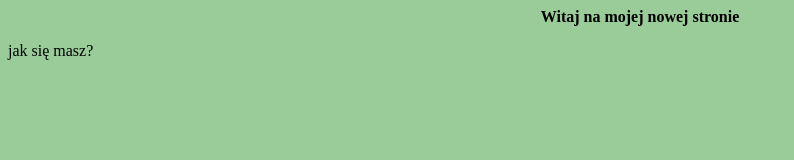
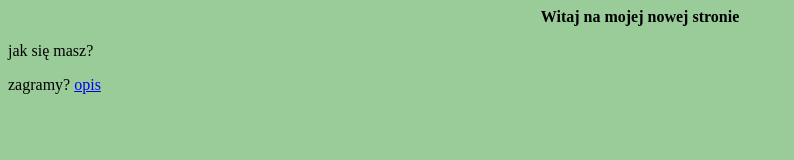
Before and after one commit to justynapodolska/pspi, a plain HTML site: page docs/index.html in a window 1280 px wide. Shown: the whole page, without its empty margins (0-794 px from the left). Drawn offline with Linux system fonts and the light colour scheme.

Commit message:
Update index.html

```diff
--- a/docs/index.html
+++ b/docs/index.html
@@ -1,3 +1,6 @@
 
 <body bgcolor="#99CC99"><center><b>Witaj na mojej nowej stronie</b></center></body>
 <p>jak się masz?
+
+<p> zagramy?
+  <a href="http://www.kurnik.pl">opis</a>
```
